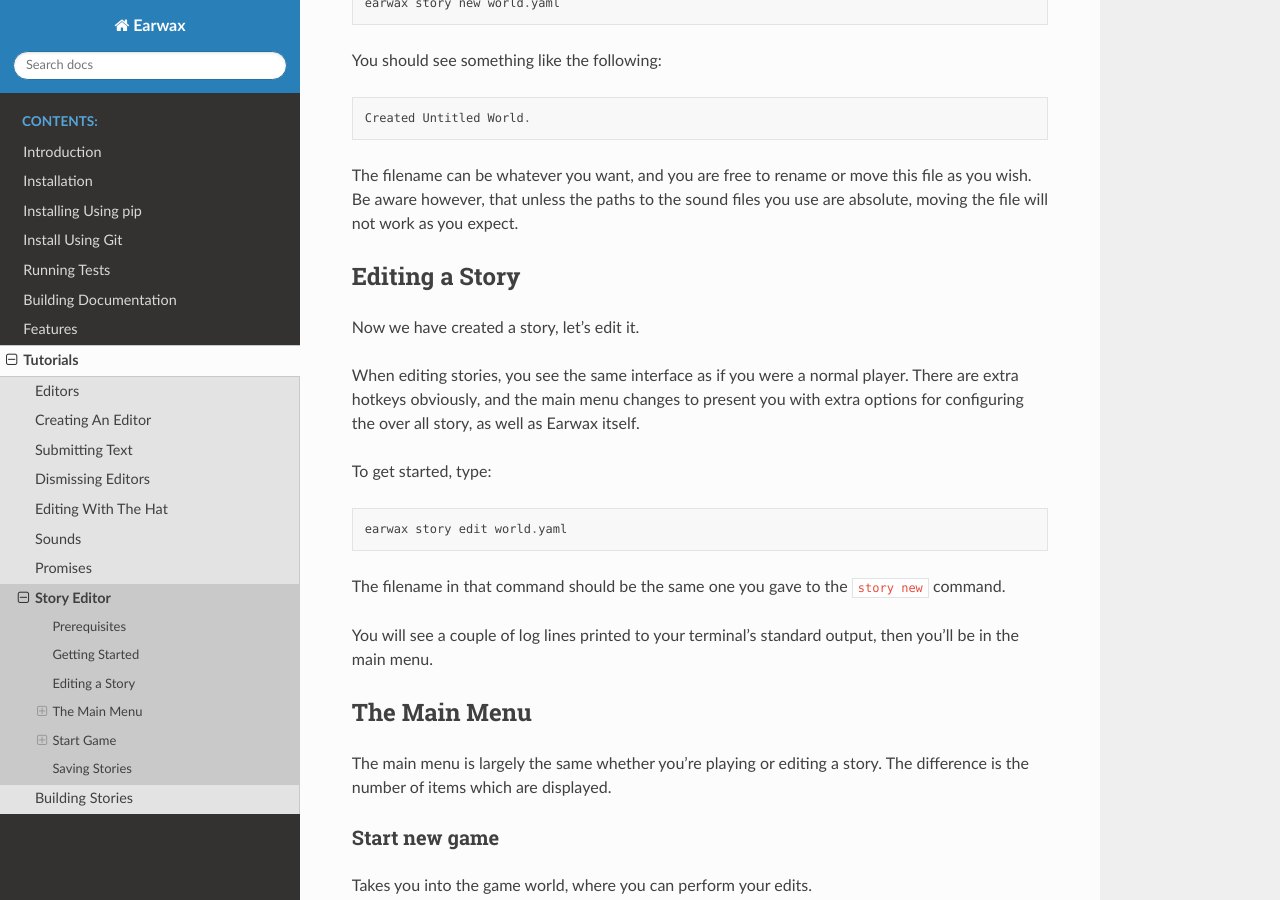
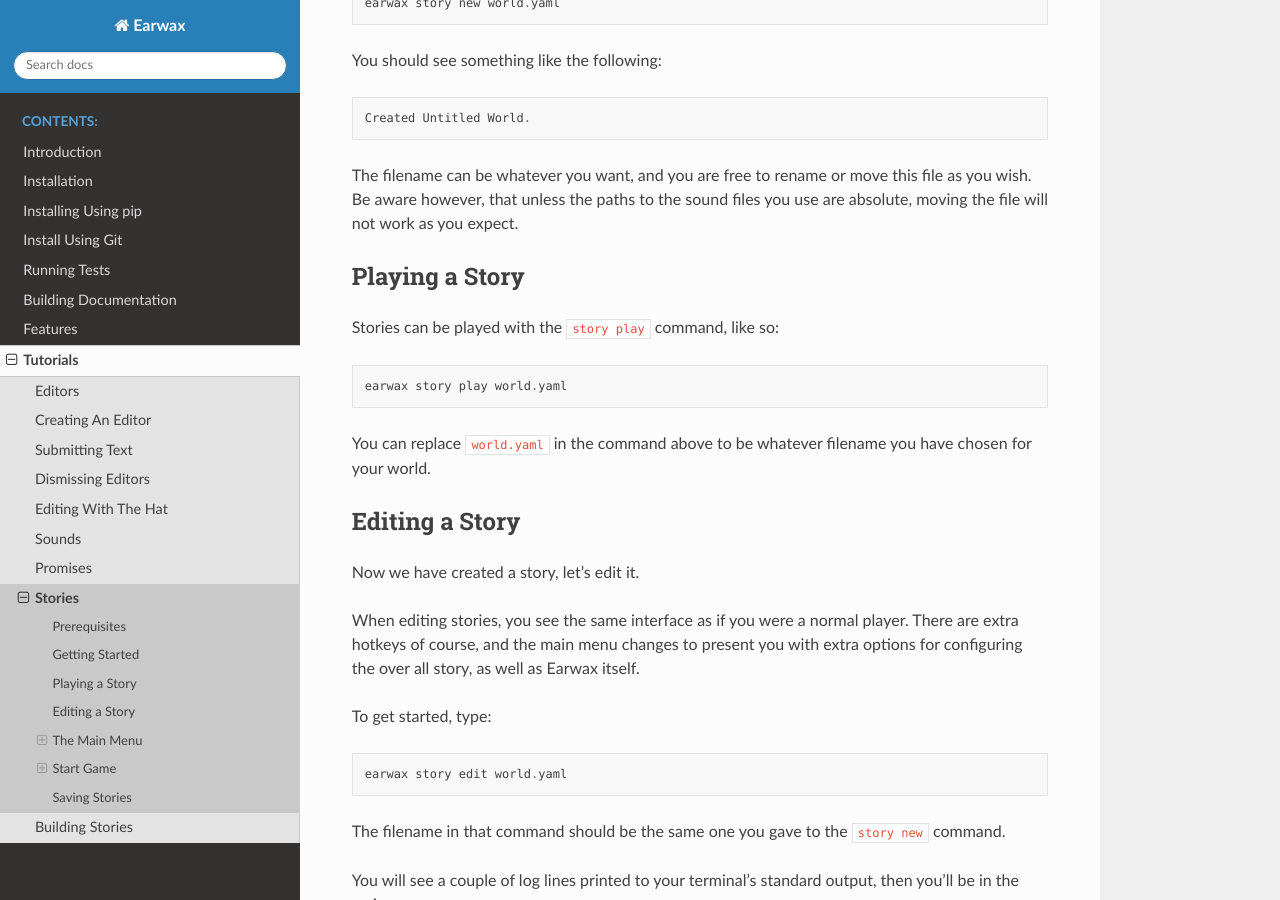
Before and after one commit to chrisnorman7/earwax, a Sphinx documentation site: the page built from docs/source/tutorials/stories.rst, in a window 1280 px wide and 900 px high, scrolled down 928 px. Built offline with Sphinx 7.4.7 and the Read the Docs theme 2.0.0, drawn with Linux system fonts in a browser that asks for light colours; pages that are not in the unit, such as notebooks, are missing from menus; the version number could not be read and is left out; comment, search, counter and statistics services are not loaded; some of the changed text lies outside the part shown.

Commit message:
Polished the stories tutorial. Closes #13.

```diff
--- a/docs/source/tutorials/stories.rst
+++ b/docs/source/tutorials/stories.rst
@@ -1,5 +1,5 @@
-Story Editor
-############
+Stories
+#######
 
 Stories are a way to create simple games using Earwax with no code. Stories consist of rooms, which contain exits and objects. Objects and exits in turn have actions which can be performed on them.
 
@@ -35,12 +35,21 @@
 
 The filename can be whatever you want, and you are free to rename or move this file as you wish. Be aware however, that unless the paths to the sound files you use are absolute, moving the file will not work as you expect.
 
+Playing a Story
+***************
+
+Stories can be played with the ``story play`` command, like so::
+
+    earwax story play world.yaml
+
+You can replace ``world.yaml`` in the command above to be whatever filename you have chosen for your world.
+
 Editing a Story
 ***************
 
 Now we have created a story, let's edit it.
 
-When editing stories, you see the same interface as if you were a normal player. There are extra hotkeys obviously, and the main menu changes to present you with extra options for configuring the over all story, as well as Earwax itself.
+When editing stories, you see the same interface as if you were a normal player. There are extra hotkeys of course, and the main menu changes to present you with extra options for configuring the over all story, as well as Earwax itself.
 
 To get started, type::
 
```
